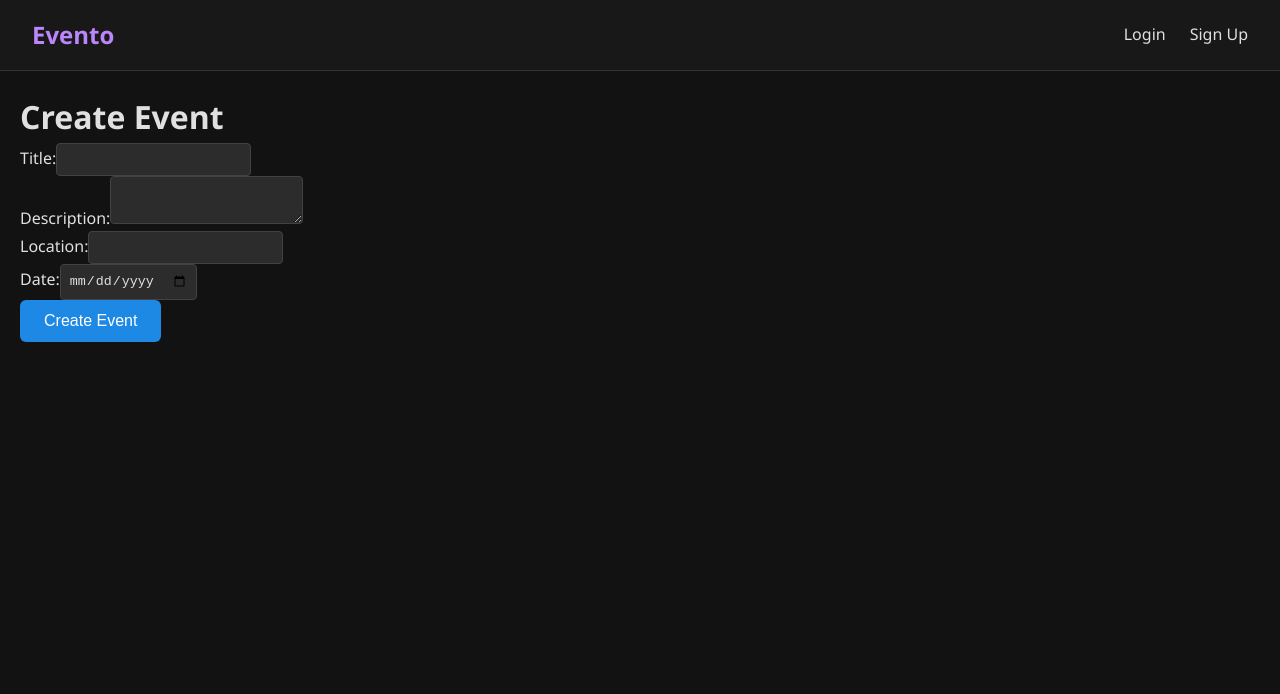
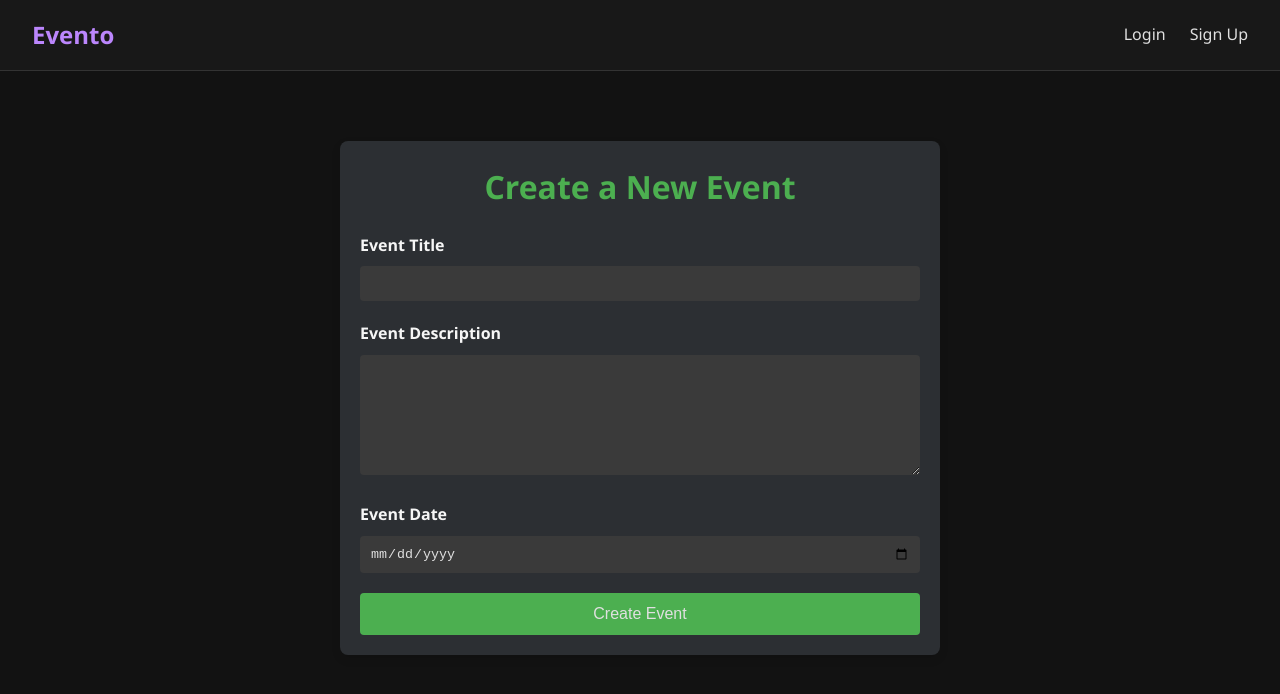
Before and after one commit to ahmedzzyy/evento-io, a Next.js app in the folder frontend/: page /events/create in a window 1280 px wide. Shown: the top 694 px of the page. Built offline with nearby package versions, Linux system fonts and the light colour scheme; no server answers.

Commit message:
Create Event page styled

```diff
--- a/frontend/pages/events/create.js
+++ b/frontend/pages/events/create.js
@@ -1,7 +1,8 @@
 import { useState } from "react";
 import { useRouter } from "next/router";
 import { createEvent } from "@/services/eventService";
-import withAuth from "../../components/withAuth";
+import withAuth from "@/components/withAuth";
+import styles from "@/styles/createEvent.module.css";
 
 const CreateEvent = () => {
     const [title, setTitle] = useState('');
@@ -21,7 +22,7 @@ const CreateEvent = () => {
 
         try {
             await createEvent(eventData);
-            router.push("/events");
+            router.push("/");
         } catch (err) {
             setError("Failed to create Event");
         } finally {
@@ -30,51 +31,46 @@ const CreateEvent = () => {
     }
 
     return (
-        <div className="create-event-page">
-            <h1>Create Event</h1>
-            <form onSubmit={handleSubmit}>
-                <div>
-                    <label htmlFor="title">Title:</label>
+        <div className={styles.container}>
+            <h1 className={styles.heading}>Create a New Event</h1>
+            <form className={styles.form} onSubmit={handleSubmit}>
+                <div className={styles.formGroup}>
+                    <label htmlFor="title">Event Title</label>
                     <input
                         type="text"
                         id="title"
                         value={title}
                         onChange={(e) => setTitle(e.target.value)}
+                        className={styles.input}
                         required
                     />
                 </div>
-                <div>
-                    <label htmlFor="description">Description:</label>
+
+                <div className={styles.formGroup}>
+                    <label htmlFor="description">Event Description</label>
                     <textarea
                         id="description"
                         value={description}
                         onChange={(e) => setDescription(e.target.value)}
+                        className={styles.textarea}
                         required
                     />
                 </div>
-                <div>
-                    <label htmlFor="location">Location:</label>
-                    <input
-                        type="text"
-                        id="location"
-                        value={location}
-                        onChange={(e) => setLocation(e.target.value)}
-                        required
-                    />
-                </div>
-                <div>
-                    <label htmlFor="date">Date:</label>
+
+                <div className={styles.formGroup}>
+                    <label htmlFor="date">Event Date</label>
                     <input
                         type="date"
                         id="date"
                         value={date}
                         onChange={(e) => setDate(e.target.value)}
+                        className={styles.input}
                         required
                     />
                 </div>
-                {error && <p style={{ color: 'red' }}>{error}</p>}
-                <button type="submit" disabled={loading}>
-                    {loading ? 'Creating...' : 'Create Event'}
+
+                <button type="submit" className={styles.submitButton}>
+                    Create Event
                 </button>
             </form>
         </div>
--- /dev/null
+++ b/frontend/styles/createEvent.module.css
@@ -0,0 +1,71 @@
+/* Container for the entire form */
+.container {
+    max-width: 600px;
+    margin: 50px auto;
+    padding: 20px;
+    background-color: #2c2f33;
+    /* Dark theme background */
+    border-radius: 8px;
+    box-shadow: 0 4px 10px rgba(0, 0, 0, 0.1);
+    color: #f6f6f6;
+    /* Light text for readability */
+}
+
+/* Heading Style */
+.heading {
+    text-align: center;
+    font-size: 2rem;
+    color: var(--primary-color);
+    margin-bottom: 20px;
+}
+
+/* Style for form and its elements */
+.form {
+    display: flex;
+    flex-direction: column;
+}
+
+/* Each form group */
+.formGroup {
+    margin-bottom: 20px;
+}
+
+/* Label styling */
+label {
+    display: block;
+    margin-bottom: 8px;
+    font-weight: bold;
+}
+
+/* Input fields styling */
+.input,
+.textarea {
+    width: 100%;
+    padding: 10px;
+    border: none;
+    border-radius: 4px;
+    background-color: var(--input-background);
+    color: var(--text-light);
+}
+
+/* Textarea specific styling */
+.textarea {
+    min-height: 120px;
+    resize: vertical;
+}
+
+/* Submit button styling */
+.submitButton {
+    background-color: var(--primary-color);
+    color: var(--text-light);
+    padding: 12px;
+    border: none;
+    border-radius: 4px;
+    font-size: 1rem;
+    cursor: pointer;
+    transition: background-color 0.3s ease;
+}
+
+.submitButton:hover {
+    background-color: var(--primary-hover);
+}
```
